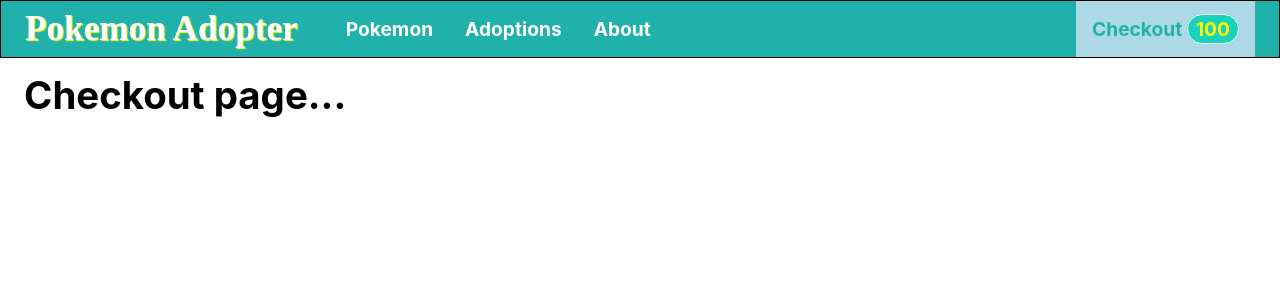
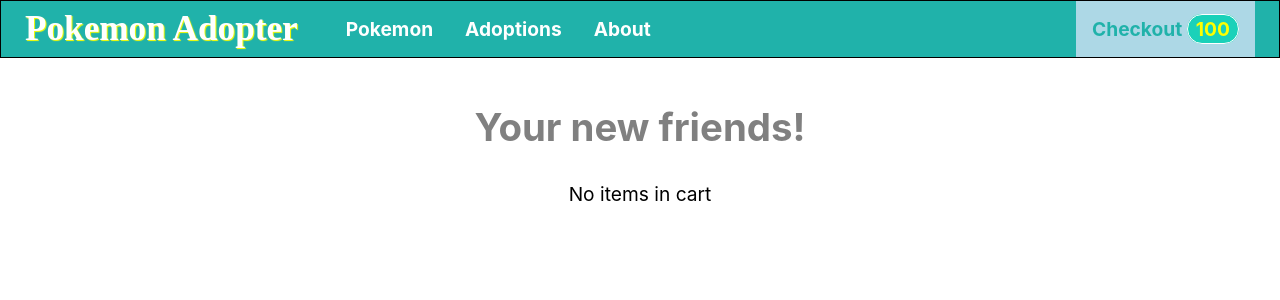
Before and after one commit to Miguelrom/pokemon-app, a React (Create React App) app: page /checkout in a window 1280 px wide. Shown: the top 300 px of the page. Built offline with nearby package versions, Linux system fonts and the light colour scheme.

Commit message:
Add new title and Cart component

```diff
--- a/src/pages/Checkout.jsx
+++ b/src/pages/Checkout.jsx
@@ -1,7 +1,14 @@
+import Cart from "../components/Cart";
+import PageTitle from "../components/ui/PageTitle";
 
-export default function Checkout () {
+
+export default function Checkout() {
 
   return (
-    <h1>Checkout page...</h1>
+    <>
+      <PageTitle>Your new friends!</PageTitle>
+      <Cart />
+    </>
   );
+
 }
```
